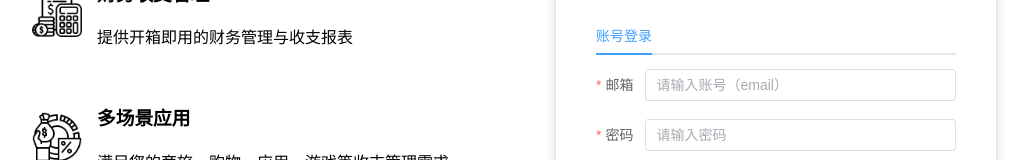
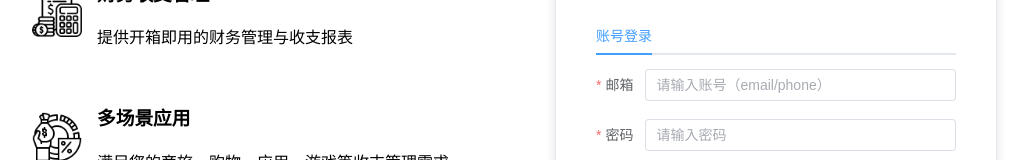
Before and after one commit to WangLocker/Wallet_frontend, a Vue app: page / in a window 1280 px wide. Shown: the part 320-480 px from the top of the page, without its empty margins (112-1141 px from the left). Built offline with nearby package versions, Linux system fonts and the light colour scheme.

Commit message:
fix: login use email/phone

```diff
--- a/src/views/WelcomePage.vue
+++ b/src/views/WelcomePage.vue
@@ -42,7 +42,7 @@
             <el-tab-pane label="账号登录" name="account">
               <el-form :model="loginForm" :rules="rules" ref="loginForm" @submit.prevent="handleLogin">
                 <el-form-item label="邮箱" prop="account">
-                  <el-input v-model="loginForm.account" placeholder="请输入账号（email）" />
+                  <el-input v-model="loginForm.account" placeholder="请输入账号（email/phone）" />
                 </el-form-item>
                 <el-form-item label="密码" prop="password">
                   <el-input v-model="loginForm.password" placeholder="请输入密码" type="password" />
@@ -77,8 +77,21 @@ export default {
         password: "",
       },
       rules: {
-        account: [{required: true, message: "email(账户名)不能为空", trigger: "blur"},
-                  { type: "email", message: "请输入有效的邮箱地址", trigger: "blur" },],
+        account: [
+                    { required: true, message: "账户名不能为空", trigger: "blur" },
+                    {
+                      validator: (rule, value, callback) => {
+                        const isEmail = /^[a-zA-Z0-9_.+-]+@[a-zA-Z0-9-]+\.[a-zA-Z0-9-.]+$/.test(value);
+                        const isPhoneNumber = /^\d{11}$/.test(value);
+                        if (!isEmail && !isPhoneNumber) {
+                          callback(new Error("账户名必须为有效的邮箱地址或电话"));
+                        } else {
+                          callback();
+                        }
+                      },
+                      trigger: "blur"
+                    }
+                  ],
         password: [{required: true, message: "密码不能为空", trigger: "blur"},
                     { min: 6, message: "密码至少为6位", trigger: "blur" }]
       }
```
Also changed, not shown: src/views/Dashboard.vue (added).
